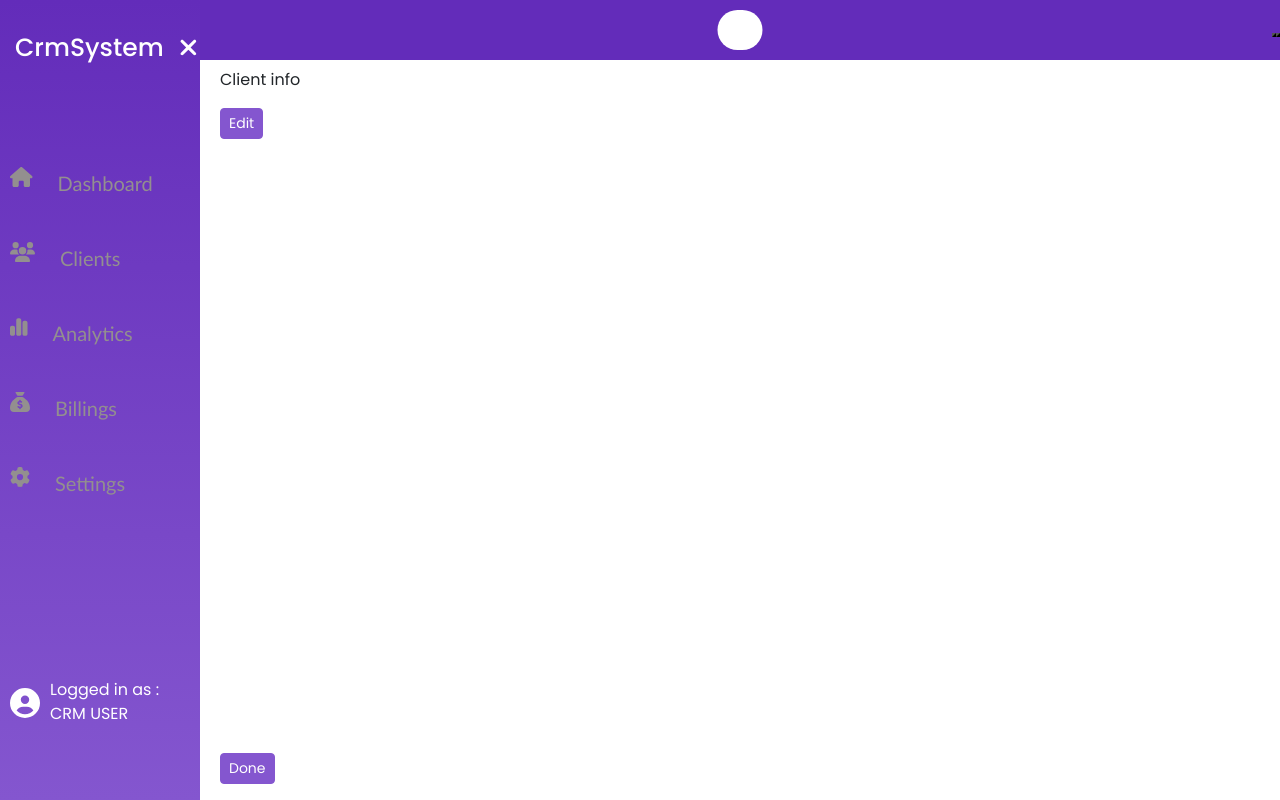
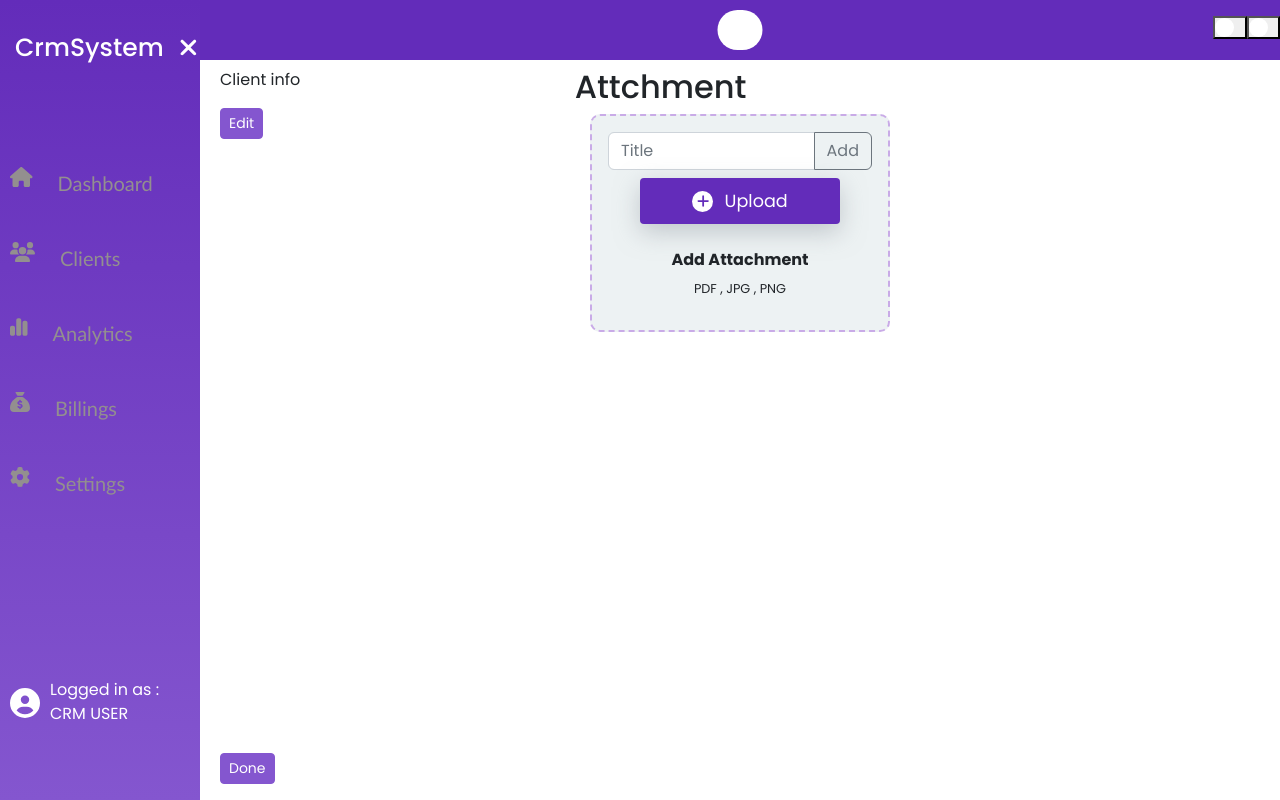
Before and after one commit to Fara7amad/crm-system, a React (Vite) app: page /details/01d5cabc-e0c5-42da-853d-7f167b16db36 in a window 1280 px wide. Built offline with nearby package versions, Linux system fonts and the light colour scheme.

Commit message:
Attachment task

```diff
--- /dev/null
+++ b/src/components/client/Attachment/Attachment.css
@@ -0,0 +1,80 @@
+.file-card {
+  background-color: #edf2f3f7;
+  /* border: 3px dashed #cbd5e0; */
+  border: 3px dashed #c9abe7;
+  padding: 1em;
+  min-width: 200px;
+  min-height: 200px;
+  max-width: 300px;
+  max-height: 350px;
+  margin: auto;
+  display: flex;
+  justify-content: center;
+  align-items: center;
+  flex-direction: column;
+
+  border-radius: 10px;
+  border-width: 2px;
+}
+
+.file-inputs {
+  position: relative;
+  margin-bottom: 1.5em;
+}
+
+.file-inputs input {
+  position: relative;
+  max-width: 200px;
+  height: 46px;
+  z-index: 2;
+  cursor: pointer;
+  opacity: 0;
+}
+#button-addon2:hover {
+  background-color: #632cba !important;
+}
+.btn-upload {
+  position: absolute;
+  top: 0px;
+  left: 0px;
+  width: 100%;
+  height: 100%;
+  z-index: 1;
+  display: flex;
+  justify-content: center;
+  align-items: center;
+
+  color: #fff;
+  background-color: #632cba;
+  font-size: 1.1rem;
+  cursor: pointer;
+  border-radius: 4px;
+  border: none;
+  outline: none;
+
+  transition: background-color 0.4s;
+  box-shadow: 0px 8px 24px rgba(149, 157, 165, 0.5);
+}
+
+i {
+  width: 1.5em;
+  height: 1.5em;
+  padding: 0.4em;
+  background-color: #fff;
+  color: #632cba;
+  border-radius: 50%;
+  display: flex;
+  justify-content: center;
+  align-items: center;
+  margin-right: 0.8em;
+  font-size: 0.8em;
+}
+
+.main {
+  font-weight: bold;
+  margin-bottom: 0.4em;
+}
+
+.info {
+  font-size: 0.8rem;
+}
--- /dev/null
+++ b/src/components/client/Attachment/Attachment.jsx
@@ -0,0 +1,67 @@
+import React from "react";
+import { FontAwesomeIcon } from "@fortawesome/react-fontawesome";
+import { faPlus } from "@fortawesome/free-solid-svg-icons";
+import "./Attachment.css";
+import Button from "react-bootstrap/Button";
+import Form from "react-bootstrap/Form";
+import InputGroup from "react-bootstrap/InputGroup";
+import { useState } from "react";
+
+const Attachment = () => {
+  const [title, setTitle] = useState("");
+  const [attachments, setAttachments] = useState([]);
+
+  const addAttachment = (e) => {
+    if (title) {
+      setAttachments((ls) => [...ls, title]);
+      setTitle("");
+    }
+  };
+
+  return (
+    <>
+      <div>
+        <h2>Attchment</h2>
+        <div className="file-card">
+          <InputGroup className="mb-2">
+            <Form.Control
+              placeholder="Title"
+              aria-label="Recipient's username"
+              aria-describedby="basic-addon2"
+              value={title}
+              onChange={(e) => setTitle(e.target.value)}
+            />
+            <Button
+              variant="outline-secondary"
+              id="button-addon2"
+              onClick={addAttachment}
+            >
+              Add
+            </Button>
+          </InputGroup>
+
+          <div className="file-inputs">
+            <input type="file" />
+            <button className="btn-upload">
+              <i>
+                <FontAwesomeIcon icon={faPlus} />
+              </i>
+              Upload
+            </button>
+          </div>
+
+          <p className="main"> Add Attachment </p>
+          <p className="info"> PDF , JPG , PNG</p>
+        </div>
+      </div>
+
+      {attachments.map((a) => (
+        <div>
+          <li>{a}</li>
+        </div>
+      ))}
+    </>
+  );
+};
+
+export default Attachment;
--- a/src/pages/ClientDetails.jsx
+++ b/src/pages/ClientDetails.jsx
@@ -3,9 +3,11 @@ import Col from "react-bootstrap/Col";
 import "../components/Detailscss.css";
 import Button from "react-bootstrap/Button";
 import { Link, useParams } from "react-router-dom";
+import Attachment from "../components/client/Attachment/Attachment";
 
 const ClientDetails = () => {
   const { id } = useParams();
+
   return (
     <div className="p-2 h-100">
       <Button id="button-done" size="sm" as={Link} to="/clients">
@@ -20,6 +22,7 @@ const ClientDetails = () => {
         </Col>
         <Col xs={12} md={6} lg={4} className="h-100">
           {/* Put here ur component attachments */}
+          <Attachment />
         </Col>
         <Col xs={12} md={4} lg={4} className="h-100">
           {/* Put here ur component updates */}
```
